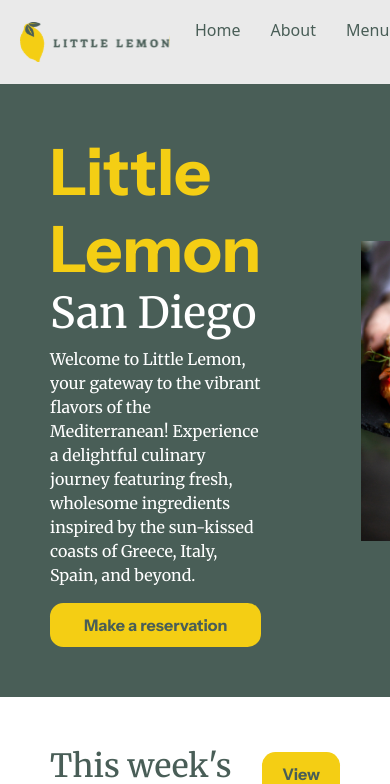
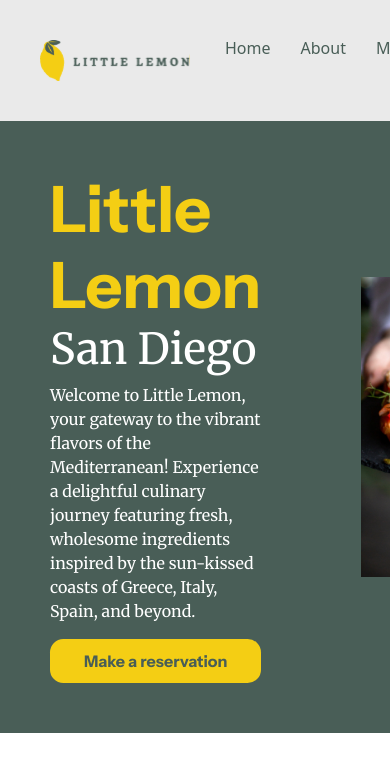
Before and after one commit to c94940/frontend-developer-capstone, a React (Create React App) app: page / in a window 390 px wide. Shown: the top 784 px of the page. Built offline with nearby package versions, Linux system fonts and the light colour scheme.

Commit message:
Made Footer responsive with media query for screen width ≤ 768px

```diff
--- a/src/components/Footer.css
+++ b/src/components/Footer.css
@@ -1,15 +1,15 @@
 footer {
     display: flex;
-    /* height: 30vh;
-    min-height: 220px; */
+    flex-wrap: wrap;
+    justify-content: space-evenly;
+    align-items: flex-start;
+    padding: 20px;
     background-color: #EAEAEA;
-    justify-content: space-evenly;
-    /* border: 1px solid; */
+    min-height: 200px;
 }
 
 .logo-container {
-    display: flex;
-    align-items: top;
+    align-self: center;
     /* border: 1px solid; */
 }
 
@@ -17,14 +17,16 @@
     width: 150px;
 }
 
+
 .footer-container {
     display: flex;
     flex-direction: column;
     justify-content: start;
     padding: 20px;
-    width: 20vw;
+    width: 20%;
     /* border: 1px solid; */
     word-wrap: break-word;
+    /* border: 1px solid; */
 }
 
 .footer-container ul {
@@ -43,17 +45,6 @@
     color: #495e57;
 }
 
-/*
-
-footer {
-    display: flex;
-    flex-wrap: wrap;
-    justify-content: space-evenly;
-    align-items: center;
-    padding: 20px;
-    border: 1px solid;
-}
-
 .footer-logo {
     padding: 10px 0 10px 0;
 }
@@ -64,7 +55,7 @@
 }
 
 .footer-links a {
-    color: #495e57;;
+    color: #495e57;
 }
 
 .footer-section {
@@ -84,31 +75,8 @@
     padding-bottom: 5px;
 } */
 
-
-
-
-
-
-
-
-
-
-
-
-
-
-
-
-
-
-
-
-
-
-
-
-
 /*
+/* Removed duplicate footer rule to avoid conflicts.
 footer {
     display: flex;
     flex-wrap: wrap;
@@ -116,6 +84,7 @@
     align-items: center;
     padding: 20px;
 }
+*/
 
 .footer-logo {
     display: flex;
@@ -162,28 +131,28 @@
 @media (max-width: 768px) {
     footer {
         flex-direction: column;
+        align-items: center;
     }
-    .footer-logo {
-        margin-right: 0;
-        margin-bottom: 20px;
+    .logo-container {
+        margin: 20px;
     }
-    .footer-links {
+    .footer-container {
+        display: flex;
         flex-direction: column;
-    }
-    .footer-section {
-        margin-left: 0;
-        margin-bottom: 20px;
+        align-items: center;
+        text-align: center;
+        width: 100%;
+        padding-bottom: 0px;
+        /* border: 1px solid; */
     }
 }
 
 
-@media (max-width: 480px) {
+/* @media (max-width: 480px) {
     footer {
         padding: 10px;
     }
     .footer-logo img {
         width: 20px;
     }
-}
-
-*/
+} */
--- a/src/components/Footer.js
+++ b/src/components/Footer.js
@@ -1,7 +1,7 @@
 import "./Footer.css";
-import logo from '/Users/chriswilliams/Desktop/dev/coursera/frontend-development/capstone/src/assets/Logo.svg';
+import logo from '../assets/Logo.svg';
 
-function Footer() {
+const Footer = () => {
     return (
         <footer className="footer">
             <div className="logo-container">
--- a/src/components/Header.css
+++ b/src/components/Header.css
@@ -1,22 +1,31 @@
+:root {
+    --header-bg-color: #eaeaea;
+}
+
 header {
     display: flex;
-    justify-content:space-between;
+    justify-content: space-between;
     align-items: center;
-    height: 10vh;
+    min-height: 60px;
     padding: 20px;
-    background-color: #eaeaea;
+    background-color: var(--header-bg-color);
 }
 
-/* .logo-container {
+.logo-container {
     display: flex;
     align-items: center;
-} */
+}
 
 .logo-container img {
-    width: 150px;
-    margin-right: 10px;
+    max-width: 150px;
+    width: 100%;
+    height: auto;
 }
 
-/* .logo-container span {
+.logo-container img + * {
+    margin-left: 10px;
+}
+
+.logo-container span {
     font-weight: bold;
-} */
+}
--- a/src/components/Header.js
+++ b/src/components/Header.js
@@ -1,5 +1,5 @@
 import Nav from './Nav';
-import logo from '/Users/chriswilliams/Desktop/dev/coursera/frontend-development/capstone/src/assets/Logo.svg';
+import logo from '../assets/Logo.svg';
 import './Header.css';
 
 function Header() {
```
